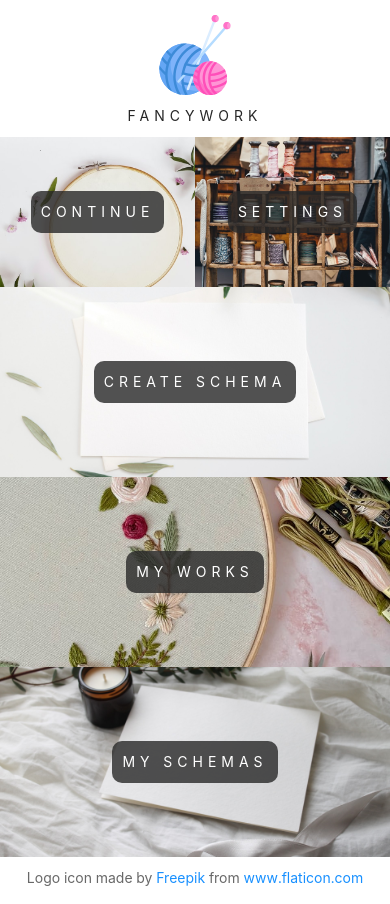
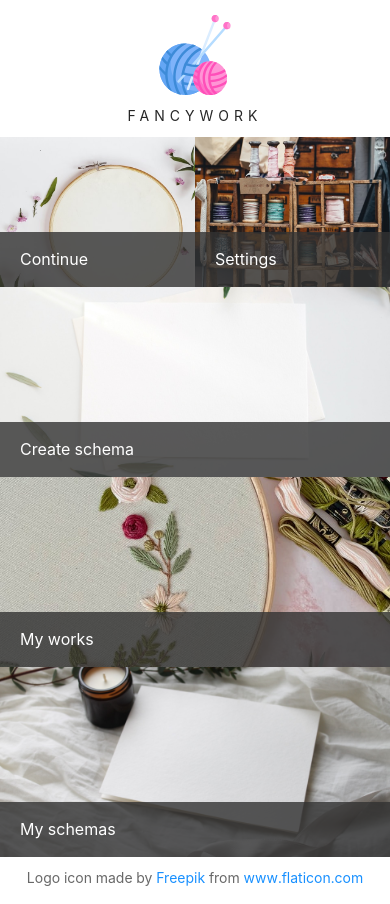
Before and after one commit to Trequend/fancywork, a React (Create React App) app: page / in a window 390 px wide. Built offline with nearby package versions, Linux system fonts and the light colour scheme.

Commit message:
feat(frontend): update main menu buttons

```diff
--- a/src/pages/Home/Home.module.scss
+++ b/src/pages/Home/Home.module.scss
@@ -34,6 +34,8 @@
 }
 
 .grid {
+  overflow: hidden;
+  border-radius: 40px 0 40px 0;
   display: block;
   position: relative;
   width: 1000px;
@@ -70,8 +72,10 @@
 .text {
   position: relative;
   color: white;
-  padding: 10px;
+  padding: 15px 20px;
+  width: 100%;
   z-index: 10;
+  transition: all 0.2s ease-in-out;
 
   &::before {
     position: absolute;
@@ -80,8 +84,7 @@
     height: 100%;
     top: 0;
     left: 0;
-    border-radius: 10px;
-    background-color: rgba(41, 41, 41, 0.8);
+    background-color: rgba(50, 50, 50, 0.8);
     z-index: -1;
     transition: all 200ms ease-in-out;
   }
@@ -90,23 +93,20 @@
 .block {
   position: absolute;
   display: flex;
-  align-items: center;
+  align-items: flex-end;
   justify-content: center;
   cursor: pointer;
-  text-transform: uppercase;
-  letter-spacing: 5px;
+  font-size: 1rem;
 
   @media (hover: hover) {
-    &:active {
-      & .text::before {
-        background-color: rgb(78, 78, 78);
-      }
+    &:hover .text {
+      padding: 25px;
     }
   }
 
   &:active {
     & .text::before {
-      background-color: rgb(78, 78, 78);
+      background-color: darken($color: rgba(50, 50, 50, 0.8), $amount: 10);
     }
   }
 }
@@ -116,6 +116,7 @@
 
   @include card-backround('./assets/continue-work.jpg');
 
+  align-items: flex-start;
   top: 0;
   left: 0;
   width: 200px;
@@ -138,6 +139,7 @@
 
   @include card-backround('./assets/my-works.jpg');
 
+  align-items: flex-start;
   left: 200px;
   top: 0;
   height: 260px;
@@ -149,6 +151,7 @@
 
   @include card-backround('./assets/my-schemas.jpg');
 
+  align-items: flex-start;
   left: 600px;
   top: 0;
   height: 260px;
@@ -173,6 +176,7 @@
   }
 
   .blockContinueWork {
+    align-items: flex-start;
     top: 0;
     left: 0;
     width: 200px;
@@ -187,6 +191,7 @@
   }
 
   .blockMyWorks {
+    align-items: flex-start;
     left: 200px;
     top: 0;
     height: 250px;
@@ -194,6 +199,7 @@
   }
 
   .blockMySchemas {
+    align-items: flex-end;
     left: 200px;
     top: 250px;
     height: 250px;
@@ -263,6 +269,7 @@
   }
 
   .blockContinueWork {
+    align-items: flex-end;
     top: 0;
     left: 0;
     width: 200px;
@@ -283,6 +290,7 @@
   }
 
   .blockMyWorks {
+    align-items: flex-end;
     top: 440px;
     left: 0;
     width: 400px;
@@ -293,12 +301,14 @@
     top: 680px;
     left: 0;
     width: 400px;
+    height: 240px;
   }
 }
 
 @media screen and (max-width: 500px) {
   .grid {
     width: 100%;
+    border-radius: 0;
   }
 
   .blockContinueWork {
@@ -329,6 +339,7 @@
 @media screen and (max-width: 400px) {
   .grid {
     height: 720px;
+    border-radius: 0;
   }
 
   .blockContinueWork {
@@ -358,6 +369,7 @@
 @media screen and (max-width: 280px) {
   .grid {
     height: 800px;
+    border-radius: 0;
   }
 
   .blockContinueWork {
--- a/src/styles/_variables.scss
+++ b/src/styles/_variables.scss
@@ -1,4 +1,4 @@
-$primary-color: #038ede;
+$primary-color: #1890ff;
 $secondary-color: #e87ceb;
 
 $text-color: #000;
```
